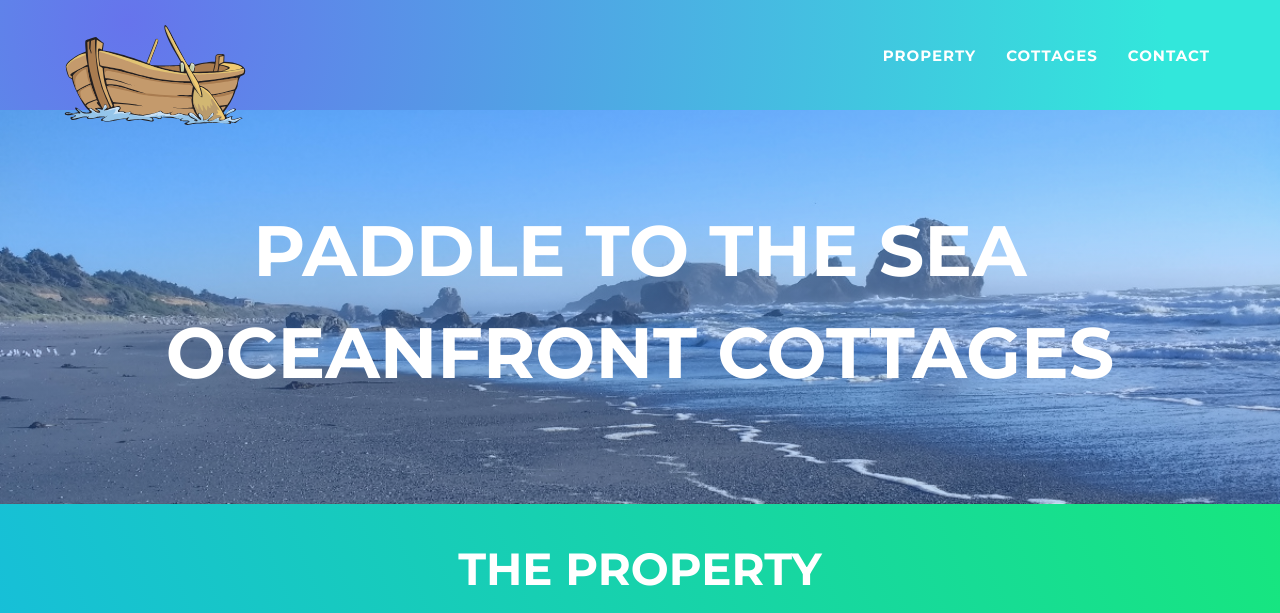
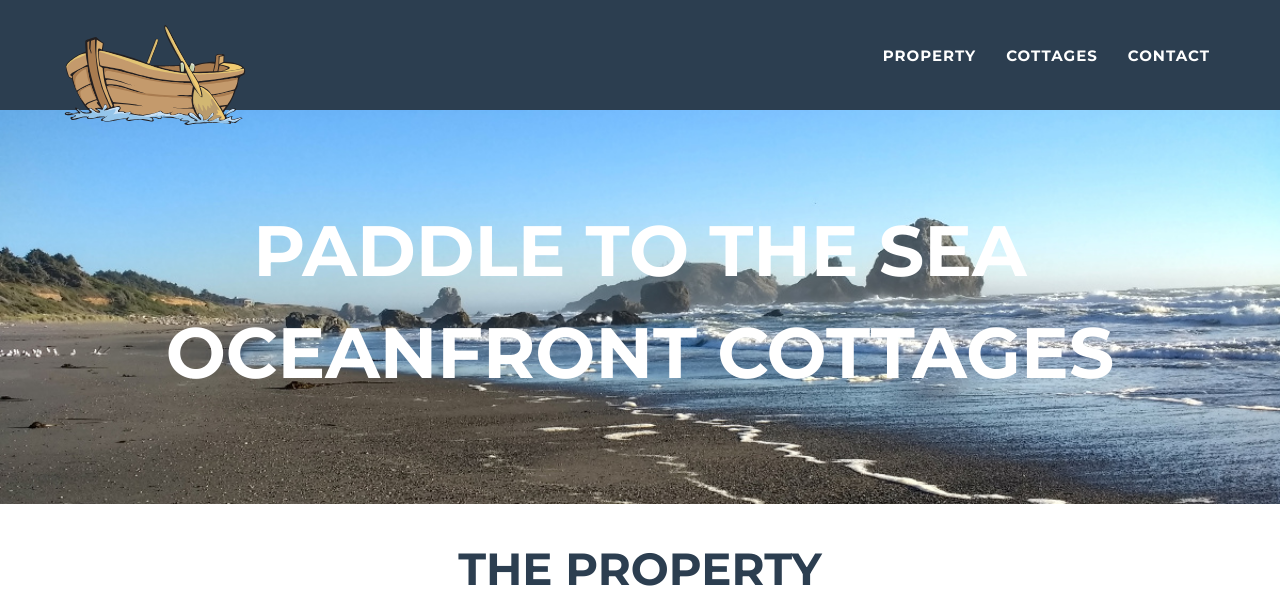
Before and after one commit to ilooner/paddletotheseasite, a Jekyll site: the page built from site/index.html, in a window 1280 px wide and 1400 px high. Shown: the top 613 px of the window. Built offline with Jekyll 4.4.1, drawn with Linux system fonts in a browser that asks for light colours; a script that is not in the unit is left out; grey boxes are pictures that could not be loaded.

Commit message:
- Make wife happy with colors.

```diff
--- a/site/_includes/contact.html
+++ b/site/_includes/contact.html
@@ -1,5 +1,5 @@
 <!-- About Section -->
-<section class="success" id="contact">
+<section id="contact">
     <div class="container">
         <div class="row">
             <div class="col-lg-12 text-center">
--- a/site/_includes/nav.html
+++ b/site/_includes/nav.html
@@ -1,5 +1,5 @@
    <!-- Navigation -->
-    <nav class="navbar navbar-default navbar-fixed-top bar">
+    <nav class="navbar navbar-default navbar-fixed-top">
         <div class="container">
             <!-- Brand and toggle get grouped for better mobile display -->
             <div class="navbar-header page-scroll">
--- a/site/_includes/property.html
+++ b/site/_includes/property.html
@@ -1,4 +1,4 @@
-<section class="success" id="property">
+<section id="property">
     <div class="container">
         <div class="row">
             <div class="col-lg-12 text-center">
```
Also changed, not shown: site/_includes/css/main.css (+1 -10 lines).
